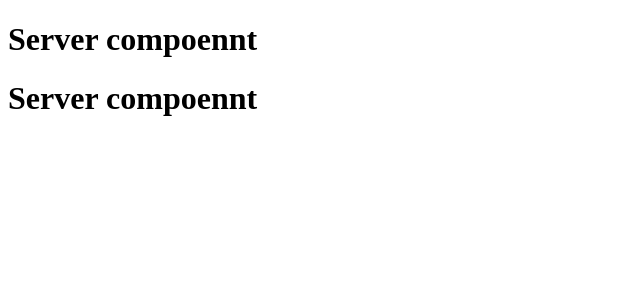
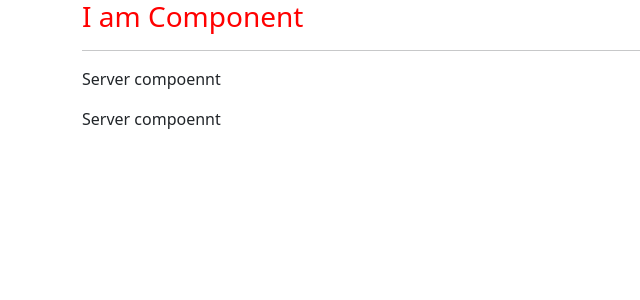
Before and after one commit to 3gzon/angular, an Angular app: page / in a window 1280 px wide. Shown: the top 300 px of the page, without its empty margins (0-640 px from the left). Built offline with nearby package versions, Linux system fonts and the light colour scheme.

Commit message:
feat: added bootstrap and working with component styles

```diff
--- a/angular.json
+++ b/angular.json
@@ -26,14 +26,14 @@
                             "src/assets"
                         ],
                         "styles": [
+                            "node_modules/bootstrap/dist/css/bootstrap.min.css",
                             "src/styles.css"
                         ],
                         "scripts": []
                     },
                     "configurations": {
                         "production": {
-              "budgets": [
-                {
+                            "budgets": [{
                                     "type": "initial",
                                     "maximumWarning": "2mb",
                                     "maximumError": "5mb"
@@ -44,12 +44,10 @@
                                     "maximumError": "10kb"
                                 }
                             ],
-              "fileReplacements": [
-                {
+                            "fileReplacements": [{
                                 "replace": "src/environments/environment.ts",
                                 "with": "src/environments/environment.prod.ts"
-                }
-              ],
+                            }],
                             "outputHashing": "all"
                         },
                         "development": {
--- a/package.json
+++ b/package.json
@@ -18,6 +18,7 @@
     "@angular/platform-browser": "~12.0.2",
     "@angular/platform-browser-dynamic": "~12.0.2",
     "@angular/router": "~12.0.2",
+    "bootstrap": "^5.0.1",
     "rxjs": "~6.6.0",
     "tslib": "^2.1.0",
     "zone.js": "~0.11.4"
--- a/src/app/app.component.css
+++ b/src/app/app.component.css
@@ -0,0 +1,3 @@
+h3 {
+    color: darkblue;
+}
--- a/src/app/app.component.html
+++ b/src/app/app.component.html
@@ -1 +1,10 @@
-<app-servers></app-servers>
+<div class="container">
+    <div class="row">
+        <div class="col-xs-12">
+            <h3>I am Component</h3>
+            <hr>
+            <app-servers>
+            </app-servers>
+        </div>
+    </div>
+</div>
--- a/src/app/app.component.ts
+++ b/src/app/app.component.ts
@@ -3,7 +3,14 @@ import { Component } from '@angular/core';
 @Component({
   selector: 'app-root',
   templateUrl: './app.component.html',
-  styleUrls: ['./app.component.css']
+  // styleUrls: ['./app.component.css']
+  styles:[
+    `
+    h3{
+      color:red
+    }
+    `
+  ]
 })
 export class AppComponent {
   name = 'Egzon Uka';
--- a/src/app/server/server.component.html
+++ b/src/app/server/server.component.html
@@ -1 +1 @@
-<h1>Server compoennt</h1>
+<p>Server compoennt</p>
```
Also changed, not shown: 1 other file (tests, documents, lock files or other folders). Lines whose indentation alone changed are shown as unchanged.
